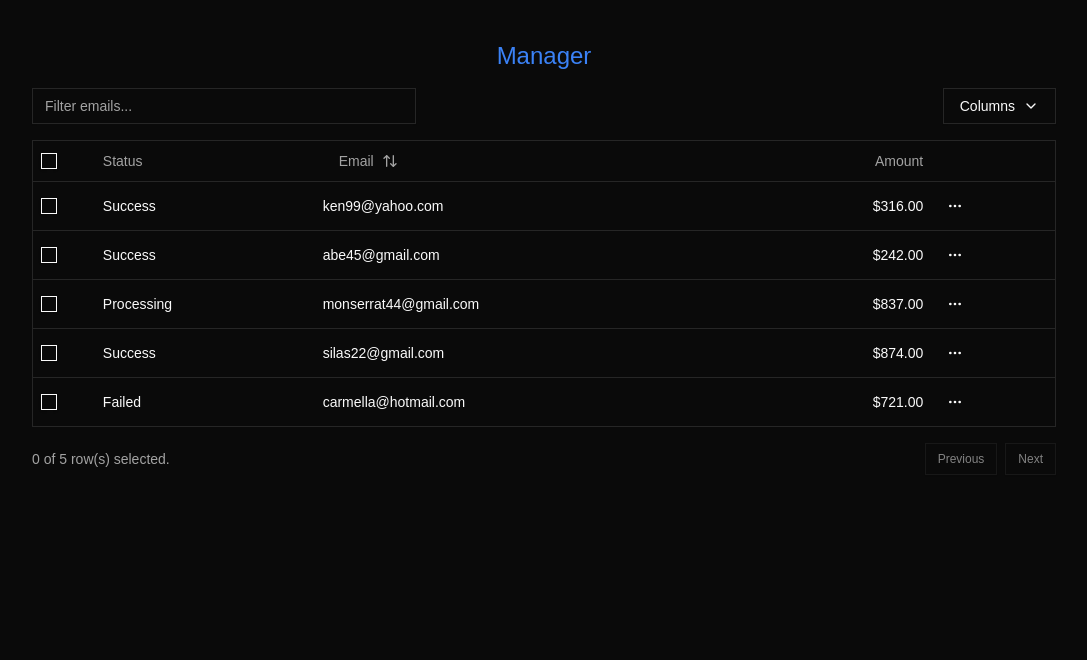
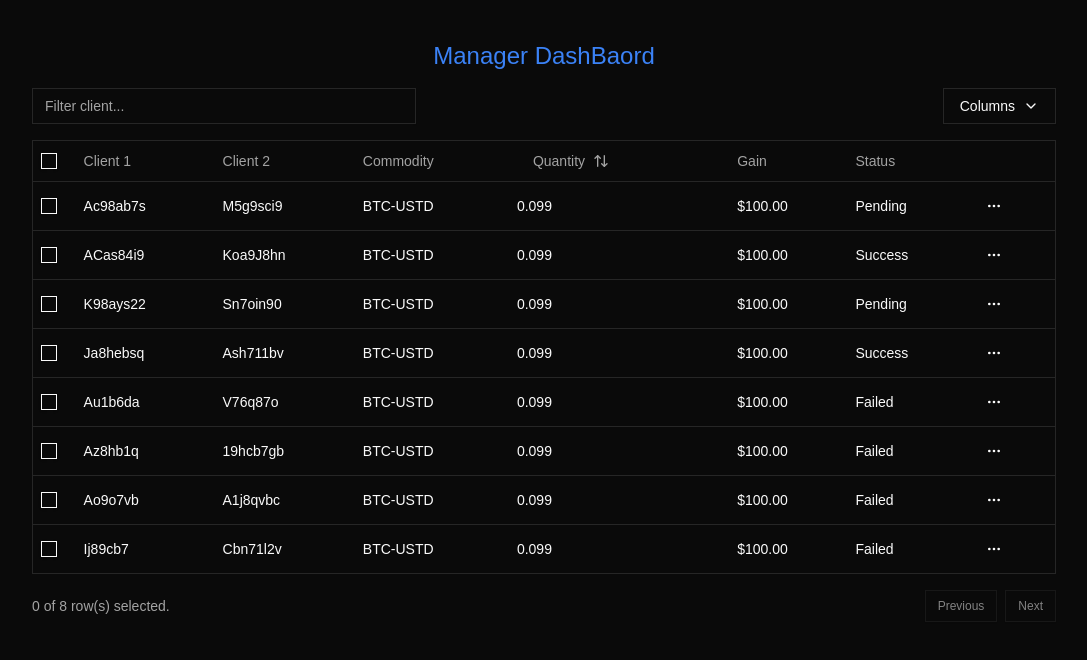
Before and after one commit to Ronak8595/Trading-System, a Next.js app in the folder frontend/: page /manager in a window 1280 px wide. Shown: the top 660 px of the page, without its empty margins (96-1183 px from the left). Built offline with nearby package versions, Linux system fonts and the light colour scheme.

Commit message:
Relevant Table

```diff
--- a/frontend/package.json
+++ b/frontend/package.json
@@ -25,12 +25,12 @@
     "form": "^0.2.5",
     "lucide-react": "^0.468.0",
     "next": "15.1.0",
-    "npx": "^10.2.2",
+    "npx": "^3.0.0",
     "react": "^19.0.0",
     "react-day-picker": "^8.10.1",
     "react-dom": "^19.0.0",
     "react-hook-form": "^7.54.1",
-    "shadcn": "^2.1.7",
+    "shadcn": "^1.0.0",
     "tailwind-merge": "^2.5.5",
     "tailwindcss-animate": "^1.0.7",
     "zod": "^3.24.1"
--- a/frontend/src/app/manager/page.tsx
+++ b/frontend/src/app/manager/page.tsx
@@ -39,41 +39,86 @@ import {
 const data: Payment[] = [
   {
     id: "m5gr84i9",
-		amount: 316,
-		status: "success",
-		email: "ken99@yahoo.com",
+    id1: "ac98ab7s",
+    id2: "m5g9sci9",
+    tradePair: "BTC-USTD",
+    spreadDifference: 100,
+    quantity: "0.099",
+    status: "pending",
   },
   {
     id: "3u1reuv4",
-		amount: 242,
+    id1: "ACas84i9",
+    id2: "koa9J8hn",
+    tradePair: "BTC-USTD",
+    spreadDifference: 100,
+    quantity: "0.099",
     status: "success",
-		email: "Abe45@gmail.com",
   },
   {
     id: "derv1ws0",
-		amount: 837,
-		status: "processing",
-		email: "Monserrat44@gmail.com",
+    id1: "k98ays22",
+    id2: "sn7oin90",
+    tradePair: "BTC-USTD",
+    spreadDifference: 100,
+    quantity: "0.099",
+    status: "pending",
   },
   {
     id: "5kma53ae",
-		amount: 874,
+    id1: "Ja8hebsq",
+    id2: "ash711bv",
+    tradePair: "BTC-USTD",
+    spreadDifference: 100,
+    quantity: "0.099",
     status: "success",
-		email: "Silas22@gmail.com",
   },
   {
     id: "bhqecj4p",
-		amount: 721,
+    id1: "au1b6da",
+    id2: "v76q87o",
+    tradePair: "BTC-USTD",
+    spreadDifference: 100,
+    quantity: "0.099",
     status: "failed",
-		email: "carmella@hotmail.com",
+  },
+  {
+    id: "bhaqcj4p",
+    id1: "az8hb1q",
+    id2: "19hcb7gb",
+    tradePair: "BTC-USTD",
+    spreadDifference: 100,
+    quantity: "0.099",
+    status: "failed",
+  },
+  {
+    id: "bha0lj4p",
+    id1: "ao9o7vb",
+    id2: "a1j8qvbc",
+    tradePair: "BTC-USTD",
+    spreadDifference: 100,
+    quantity: "0.099",
+    status: "failed",
+  },
+  {
+    id: "bhaecj4p",
+    id1: "ij89cb7",
+    id2: "cbn71l2v",
+    tradePair: "BTC-USTD",
+    spreadDifference: 100,
+    quantity: "0.099",
+    status: "failed",
   },
 ];
 
 export type Payment = {
   id: string;
-	amount: number;
+  id1: string;
+  id2: string;
+  tradePair: string;
+  spreadDifference: number;
+  quantity: string;
   status: "pending" | "processing" | "success" | "failed";
-	email: string;
 };
 
 export const columns: ColumnDef<Payment>[] = [
@@ -85,9 +130,7 @@ export const columns: ColumnDef<Payment>[] = [
           table.getIsAllPageRowsSelected() ||
           (table.getIsSomePageRowsSelected() && "indeterminate")
         }
-				onCheckedChange={(value) =>
-					table.toggleAllPageRowsSelected(!!value)
-				}
+        onCheckedChange={(value) => table.toggleAllPageRowsSelected(!!value)}
         aria-label="Select all"
       />
     ),
@@ -102,45 +145,59 @@ export const columns: ColumnDef<Payment>[] = [
     enableHiding: false,
   },
   {
+    accessorKey: "id1",
+    header: "Client 1",
+    cell: ({ row }) => <div className="capitalize">{row.getValue("id1")}</div>,
+  },
+  {
+    accessorKey: "id2",
+    header: "Client 2",
+    cell: ({ row }) => <div className="capitalize">{row.getValue("id2")}</div>,
+  },
+  {
+    accessorKey: "tradePair",
+    header: "Commodity",
+    cell: ({ row }) => (
+      <div className="capitalize">{row.getValue("tradePair")}</div>
+    ),
+  },
+  {
+    accessorKey: "quantity",
+    header: ({ column }) => {
+      return (
+        <Button
+          variant="ghost"
+          onClick={() => column.toggleSorting(column.getIsSorted() === "asc")}
+        >
+          Quantity
+          <ArrowUpDown />
+        </Button>
+      );
+    },
+    cell: ({ row }) => (
+      <div className="lowercase">{row.getValue("quantity")}</div>
+    ),
+  },
+  {
+    accessorKey: "spreadDifference",
+    header: () => <div>Gain</div>,
+    cell: ({ row }) => {
+      const spreadDifference = row.getValue<number>("spreadDifference");
+
+      const formatted = new Intl.NumberFormat("en-US", {
+        style: "currency",
+        currency: "USD",
+      }).format(spreadDifference);
+
+      return <div className="font-medium">{formatted}</div>;
+    },
+  },
+  {
     accessorKey: "status",
     header: "Status",
     cell: ({ row }) => (
       <div className="capitalize">{row.getValue("status")}</div>
     ),
-	},
-	{
-		accessorKey: "email",
-		header: ({ column }) => {
-			return (
-				<Button
-					variant="ghost"
-					onClick={() =>
-						column.toggleSorting(column.getIsSorted() === "asc")
-					}
-				>
-					Email
-					<ArrowUpDown />
-				</Button>
-			);
-		},
-		cell: ({ row }) => (
-			<div className="lowercase">{row.getValue("email")}</div>
-		),
-	},
-	{
-		accessorKey: "amount",
-		header: () => <div className="text-right">Amount</div>,
-		cell: ({ row }) => {
-			const amount = parseFloat(row.getValue("amount"));
-
-			// Format the amount as a dollar amount
-			const formatted = new Intl.NumberFormat("en-US", {
-				style: "currency",
-				currency: "USD",
-			}).format(amount);
-
-			return <div className="text-right font-medium">{formatted}</div>;
-		},
   },
   {
     id: "actions",
@@ -159,27 +216,25 @@ export const columns: ColumnDef<Payment>[] = [
           <DropdownMenuContent align="end">
             <DropdownMenuLabel>Actions</DropdownMenuLabel>
             <DropdownMenuItem
-							onClick={() =>
-								navigator.clipboard.writeText(payment.id)
-							}
+              onClick={() => navigator.clipboard.writeText(payment.id)}
             >
               Copy payment ID
             </DropdownMenuItem>
             <DropdownMenuSeparator />
             <DropdownMenuItem>View customer</DropdownMenuItem>
-						<DropdownMenuItem>
-							View payment details
-						</DropdownMenuItem>
+            <DropdownMenuItem>View payment details</DropdownMenuItem>
           </DropdownMenuContent>
         </DropdownMenu>
       );
     },
   },
 ];
+
 const ManagerPage = () => {
   const [sorting, setSorting] = React.useState<SortingState>([]);
-	const [columnFilters, setColumnFilters] =
-		React.useState<ColumnFiltersState>([]);
+  const [columnFilters, setColumnFilters] = React.useState<ColumnFiltersState>(
+    []
+  );
   const [columnVisibility, setColumnVisibility] =
     React.useState<VisibilityState>({});
   const [rowSelection, setRowSelection] = React.useState({});
@@ -205,20 +260,16 @@ const ManagerPage = () => {
 
   return (
     <div className="w-full">
-			<div className="w-[80%] mx-auto py-10 ">
-				<h1 className="text-center text-2xl text-blue-500">Manager</h1>
+      <div className="w-[80%] mx-auto py-10">
+        <h1 className="text-center text-2xl text-blue-500">
+          Manager DashBaord
+        </h1>
         <div className="flex items-center py-4">
           <Input
-						placeholder="Filter emails..."
-						value={
-							(table
-								.getColumn("email")
-								?.getFilterValue() as string) ?? ""
-						}
+            placeholder="Filter client..."
+            value={(table.getColumn("id1")?.getFilterValue() as string) ?? ""}
             onChange={(event) =>
-							table
-								.getColumn("email")
-								?.setFilterValue(event.target.value)
+              table.getColumn("id1")?.setFilterValue(event.target.value)
             }
             className="max-w-sm"
           />
@@ -254,20 +305,16 @@ const ManagerPage = () => {
             <TableHeader>
               {table.getHeaderGroups().map((headerGroup) => (
                 <TableRow key={headerGroup.id}>
-									{headerGroup.headers.map((header) => {
-										return (
+                  {headerGroup.headers.map((header) => (
                     <TableHead key={header.id}>
                       {header.isPlaceholder
                         ? null
                         : flexRender(
-															header.column
-																.columnDef
-																.header,
+                            header.column.columnDef.header,
                             header.getContext()
                           )}
                     </TableHead>
-										);
-									})}
+                  ))}
                 </TableRow>
               ))}
             </TableHeader>
@@ -276,9 +323,7 @@ const ManagerPage = () => {
                 table.getRowModel().rows.map((row) => (
                   <TableRow
                     key={row.id}
-										data-state={
-											row.getIsSelected() && "selected"
-										}
+                    data-state={row.getIsSelected() && "selected"}
                   >
                     {row.getVisibleCells().map((cell) => (
                       <TableCell key={cell.id}>
@@ -306,8 +351,7 @@ const ManagerPage = () => {
         <div className="flex items-center justify-end space-x-2 py-4">
           <div className="flex-1 text-sm text-muted-foreground">
             {table.getFilteredSelectedRowModel().rows.length} of{" "}
-						{table.getFilteredRowModel().rows.length} row(s)
-						selected.
+            {table.getFilteredRowModel().rows.length} row(s) selected.
           </div>
           <div className="space-x-2">
             <Button
--- a/frontend/src/app/order-placement/page.tsx
+++ b/frontend/src/app/order-placement/page.tsx
@@ -4,7 +4,6 @@ import {
   TableBody,
   TableCaption,
   TableCell,
-	TableFooter,
   TableHead,
   TableHeader,
   TableRow,
@@ -13,45 +12,59 @@ import {
 const invoices = [
   {
     invoice: "INV001",
-		paymentStatus: "Paid",
+    tradePair: "BTC-USD",
+    quantity: "0.279",
+    expiryTime: "17-12-2024 23:09",
+    status: "Pending",
     totalAmount: "$250.00",
-		paymentMethod: "Credit Card",
   },
   {
     invoice: "INV002",
-		paymentStatus: "Pending",
+    tradePair: "BTC-USD",
+    quantity: "0.279",
+    expiryTime: "17-12-2024 23:09",
+    status: "Pending",
     totalAmount: "$150.00",
-		paymentMethod: "PayPal",
   },
   {
     invoice: "INV003",
-		paymentStatus: "Unpaid",
+    tradePair: "BTC-USD",
+    quantity: "0.279",
+    expiryTime: "17-12-2024 23:09",
+    status: "Pending",
     totalAmount: "$350.00",
-		paymentMethod: "Bank Transfer",
   },
   {
     invoice: "INV004",
-		paymentStatus: "Paid",
+    tradePair: "BTC-USD",
+    quantity: "0.279",
+    expiryTime: "17-12-2024 23:09",
+    status: "Pending",
     totalAmount: "$450.00",
-		paymentMethod: "Credit Card",
   },
   {
     invoice: "INV005",
-		paymentStatus: "Paid",
+    tradePair: "BTC-USD",
+    quantity: "0.279",
+    expiryTime: "17-12-2024 23:09",
+    status: "Pending",
     totalAmount: "$550.00",
-		paymentMethod: "PayPal",
   },
   {
     invoice: "INV006",
-		paymentStatus: "Pending",
+    tradePair: "BTC-USD",
+    quantity: "0.279",
+    expiryTime: "17-12-2024 23:09",
+    status: "Pending",
     totalAmount: "$200.00",
-		paymentMethod: "Bank Transfer",
   },
   {
     invoice: "INV007",
-		paymentStatus: "Unpaid",
+    tradePair: "BTC-USD",
+    quantity: "0.279",
+    expiryTime: "17-12-2024 23:09",
+    status: "Pending",
     totalAmount: "$300.00",
-		paymentMethod: "Credit Card",
   },
 ];
 
@@ -59,20 +72,21 @@ const OrderPlacement = () => {
   return (
     <div className="h-full w-full">
       <div className="w-[80%] mx-auto py-10 ">
-				<h1 className="text-center text-2xl text-blue-500">
-					Order Placement
-				</h1>
+        <h1 className="text-center text-2xl text-blue-500">User DashBoard</h1>
         <div className="flex justify-between mt-8 sm:flex-row flex-col gap-6 items-center sm:items-start">
           <div className="p-4 bg-white/10 rounded-lg shadow-md w-full sm:w-1/3">
             <h2 className="text-center text-xl text-blue-500 mb-4">
-							Wallet
+              Total Balance
             </h2>
             <div className="w-full flex justify-between items-center flex-col gap-4">
               <div className="flex justify-between w-full">
-								<h3>USD</h3> <h3>$1000.00</h3>
+                <h3>USD</h3> <h3>$1000.00</h3> <h3>BUY</h3> <h3>SWAP</h3>
               </div>
               <div className="flex justify-between w-full">
-								<h3>Eth</h3> <h3>$2000.00</h3>
+                <h3>BTC</h3> <h3>$9900.00</h3> <h3>BUY</h3> <h3>SWAP</h3>
+              </div>
+              <div className="flex justify-between w-full">
+                <h3>ETH</h3> <h3>$2000.00</h3> <h3>BUY</h3> <h3>SWAP</h3>
               </div>
             </div>
           </div>
@@ -84,17 +98,15 @@ const OrderPlacement = () => {
             Order History
           </h3>
           <Table>
-						<TableCaption>
-							A brief history of your recent orders.
-						</TableCaption>
+            <TableCaption>A brief history of your recent orders.</TableCaption>
             <TableHeader>
               <TableRow>
                 <TableHead className="w-[100px]">Id</TableHead>
+                <TableHead>Trade Pair</TableHead>
                 <TableHead>Quantity</TableHead>
-								<TableHead>Time</TableHead>
-								<TableHead className="text-right">
-									Amount
-								</TableHead>
+                <TableHead>Expiry Time</TableHead>
+                <TableHead>Status</TableHead>
+                <TableHead className="text-right">Amount</TableHead>
               </TableRow>
             </TableHeader>
             <TableBody>
@@ -103,26 +115,16 @@ const OrderPlacement = () => {
                   <TableCell className="font-medium">
                     {invoice.invoice}
                   </TableCell>
-									<TableCell>
-										{invoice.paymentStatus}
-									</TableCell>
-									<TableCell>
-										{invoice.paymentMethod}
-									</TableCell>
+                  <TableCell>{invoice.tradePair}</TableCell>
+                  <TableCell>{invoice.quantity}</TableCell>
+                  <TableCell>{invoice.expiryTime}</TableCell>
+                  <TableCell>{invoice.status}</TableCell>
                   <TableCell className="text-right">
                     {invoice.totalAmount}
                   </TableCell>
                 </TableRow>
               ))}
             </TableBody>
-						<TableFooter>
-							<TableRow>
-								<TableCell colSpan={3}>Total</TableCell>
-								<TableCell className="text-right">
-									$2,500.00
-								</TableCell>
-							</TableRow>
-						</TableFooter>
           </Table>
         </div>
       </div>
```
Also changed, not shown: 1 other file (tests, documents, lock files or other folders). Lines whose indentation alone changed are shown as unchanged.
